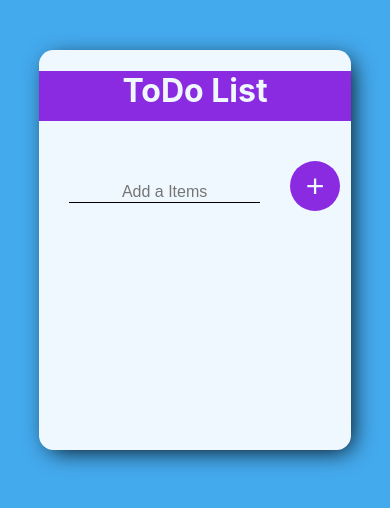
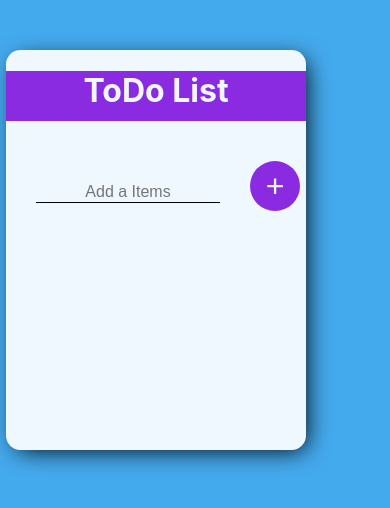
Before and after one commit to Hajarampatel/ToDoLIst, a React (Create React App) app: page / in a window 390 px wide. Shown: the top 508 px of the page. Built offline with nearby package versions, Linux system fonts and the light colour scheme.

Commit message:
Update index.css

```diff
--- a/src/index.css
+++ b/src/index.css
@@ -97,7 +97,7 @@ box-shadow: 5px 5px 15px -5px rgb(0, 0, 0, 0.3);
 
 
 @media (max-width: 768px) {
-  .center_div {
+  .main_div {
     width: 80%;
   }
 }
```
